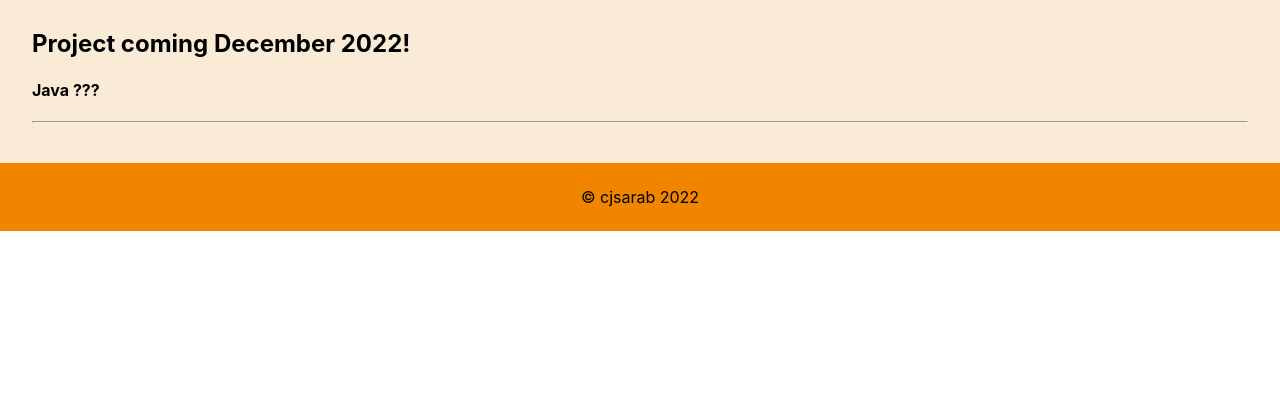
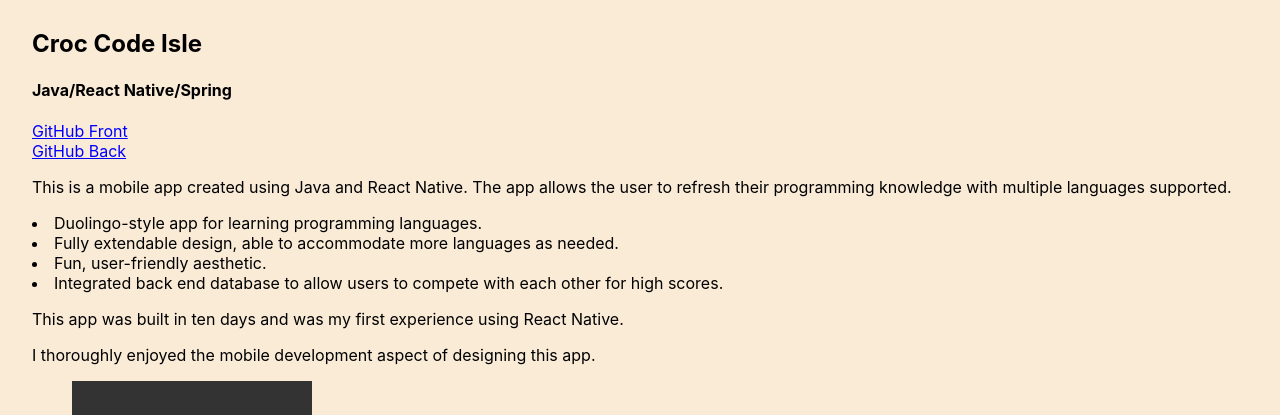
Before and after one commit to cjsarab/portfolio, a React (Create React App) app: page /java in a window 1280 px wide. Shown: the part 260-675 px from the top of the page. Built offline with nearby package versions, Linux system fonts and the light colour scheme; grey boxes are pictures that could not be loaded.

Commit message:
added java

```diff
--- a/src/App.css
+++ b/src/App.css
@@ -90,6 +90,7 @@ a:hover {
   border: 0.1em solid black;
   border-radius: 20px;
   margin: 1em;
+  text-align: center;
 }
 
 .about {
@@ -97,6 +98,7 @@ a:hover {
   border: 0.1em solid black;
   border-radius: 20px;
   margin: 1em;
+  text-align: center;
 }
 
 .python-pics {
@@ -111,6 +113,12 @@ a:hover {
   list-style: none;
 }
 
+.java-pics {
+  display: flex;
+  flex-wrap: wrap;
+  list-style: none;
+}
+
 .amiibo-pics {
   display: flex;
   flex-wrap: wrap;
@@ -119,6 +127,11 @@ a:hover {
 
 .amiibo-video {
   padding-right: 2em;
+}
+
+.java-video {
+  padding-right: 2em;
+  border-radius: 20px;
 }
 
 img {
--- a/src/components/Home.js
+++ b/src/components/Home.js
@@ -8,10 +8,16 @@ const Home = () => {
       <div className="title">Home</div>
       <div className="body">
         <p className="welcome">
-        Welcome to my portfolio! Please use the links above to check out some of my recent projects.
+        <b>Welcome to my portfolio!</b>
+        <br></br>
+        <br></br>
+        Please use the links above to check out some of my recent projects.
         </p>
         <p className="about">
-        I like to develop all kinds of software, but I especially enjoy making software easier and more enjoyable for people to use. I love to learn new things
+        My passion is for development of excellent applications that serve a purpose in the real world, for example in education, entertainment or user experience.
+        <br></br>
+        <br></br>
+        I love learning new languages and frameworks and I have recently completed the Professional Software Development course at <a className="github-link" target="blank" href="https://codeclan.com/courses/professional-software-development/">CodeClan</a>.
         </p>
         <img className="profile" src={cammy} alt="cammy"/>
       </div>
--- a/src/components/Java.js
+++ b/src/components/Java.js
@@ -1,4 +1,6 @@
 import React from 'react'
+import video from '../videos/crocCodeIsleDemo.mp4';
+
 
 const Java = () => {
   return (
@@ -7,14 +9,33 @@ const Java = () => {
       <div className="title">Projects</div>
       <div className="projects-body">
         <div className="java">
-            <h2>Project coming December 2022!</h2>
-                <h4>Java ???</h4>
-                    <hr></hr>
+            <h2>Croc Code Isle</h2>
+                <h4>Java/React Native/Spring</h4>
+                <a className="github-link" target="blank" href="https://github.com/cjsarab/capstone">GitHub Front</a>
+                <br></br>
+                <a className="github-link" target="blank" href="https://github.com/DuncanRN/capstone_backend">GitHub Back</a>
+                <p>This is a mobile app created using Java and React Native. The app allows the user to refresh their programming knowledge with multiple languages supported. </p>
+                    <li>Duolingo-style app for learning programming languages.</li>
+                    <li>Fully extendable design, able to accommodate more languages as needed.</li>
+                    <li>Fun, user-friendly aesthetic.</li>
+                    <li>Integrated back end database to allow users to compete with each other for high scores.</li>
+                    <p> This app was built in ten days and was my first experience using React Native. </p>
+                    <p>I thoroughly enjoyed the mobile development aspect of designing this app.</p>
+
+                    <ul className="java-pics">
+                    <li className="java-video">
+                      <video width="240" height="480" controls
+                        source src={video} type="mp4">
+                      </video>
+                      </li>
+                    </ul>
+
+
         </div>
       </div>
     </div>
     </>
-    );
+  );
 };
 
 export default Java;
--- a/src/components/Javascript.js
+++ b/src/components/Javascript.js
@@ -22,6 +22,7 @@ const Javascript = () => {
                 <h4>Javascript/React/MongoDB</h4>
                 <a className="github-link" target="blank" href="https://github.com/cjsarab/yahtzee-javascript-react">GitHub Repository</a>
                 <p>This is a web app created using Javascript and React. The app allows between one and six people to play Yahtzee together! </p>
+                <p> This app is now playable online at <a className="github-link" target="blank" href="http://yahtzee-front-end-only.s3-website.eu-west-2.amazonaws.com/">Yahtzee!</a></p>
                     <li>Full Yahtzee game allowing up to six players</li>
                     <li>Fully worked out logic for all scoring categories.</li>
                     <li>Pleasant, user-friendly aesthetic.</li>
@@ -58,12 +59,6 @@ const Javascript = () => {
                       <li className='js-pic-2'>
                       <img src={amiibo1} alt="screenshot of amiibo home"/>
                       </li>
-                      {/* <li className='js-pic-3'>
-                      <img src={amiibo2} alt="screenshot of amiibo further info"/>
-                      </li>
-                      <li className='js-pic-4'>
-                      <img src={amiibo3} alt="screenshot of amiibo basket"/>
-                      </li> */}
                   </ul>
 
         </div>
--- a/src/containers/MainContainer.js
+++ b/src/containers/MainContainer.js
@@ -24,7 +24,7 @@ const MainContainer = () => {
 
                 <Route path="*" element={<ErrorPage />} />
             </Routes>
-            <footer><p> &copy; cjsarab 2022</p></footer>
+            <footer><p> &copy; cjsarab 2022-23</p></footer>
         </>
     </Router>
   );
```
Also changed, not shown: 1 other file (tests, documents, lock files or other folders).
